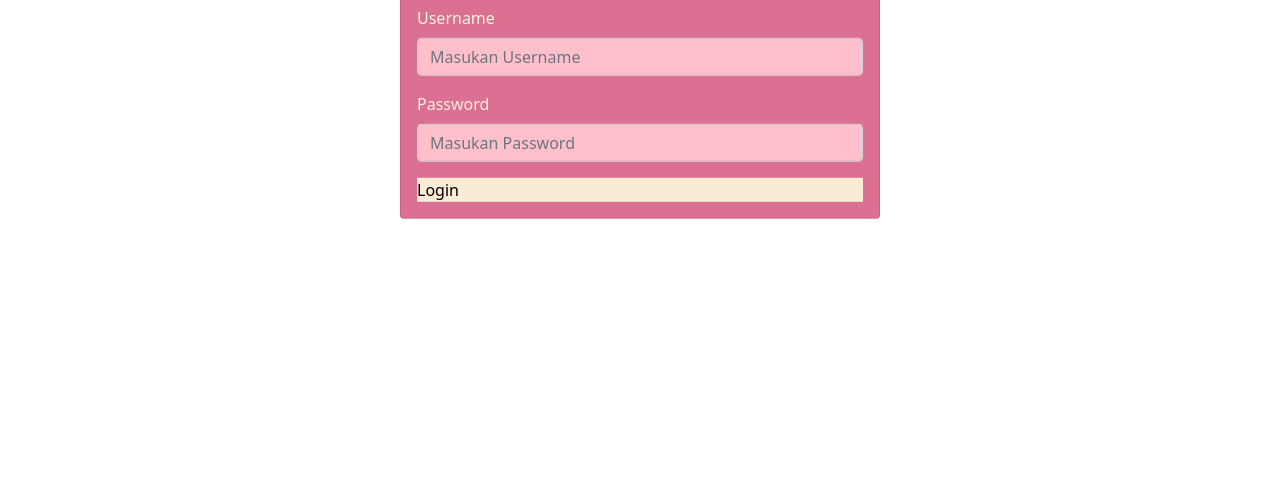
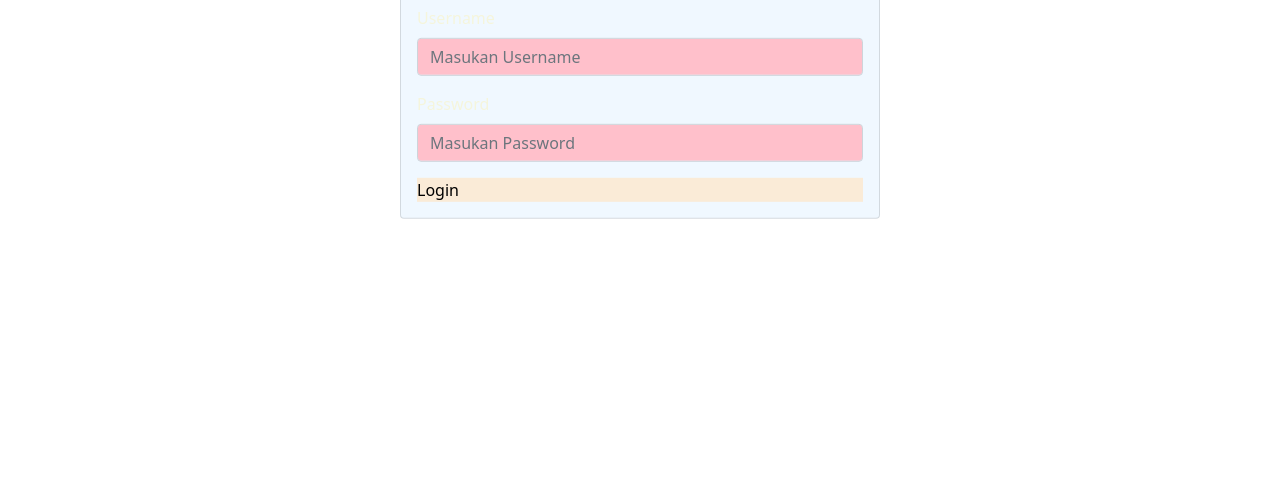
Before and after one commit to megumiifushiguro/rikinishimura, a plain HTML site: page index.html in a window 1280 px wide. Shown: the part 319-800 px from the top of the page. Drawn offline with nearby package versions, Linux system fonts and the light colour scheme.

Commit message:
Update index.html

```diff
--- a/index.html
+++ b/index.html
@@ -9,7 +9,7 @@
   </head>
   <body>
      <div class="card position-absolute top-50 start-50 translate-middle"
-         style="width: 30rem; background-color:palevioletred;">
+         style="width: 30rem; background-color:aliceblue;">
          <h2>Login WPSGS</h2>
          <div class="card-body">
              <div class="mb-3">
```
